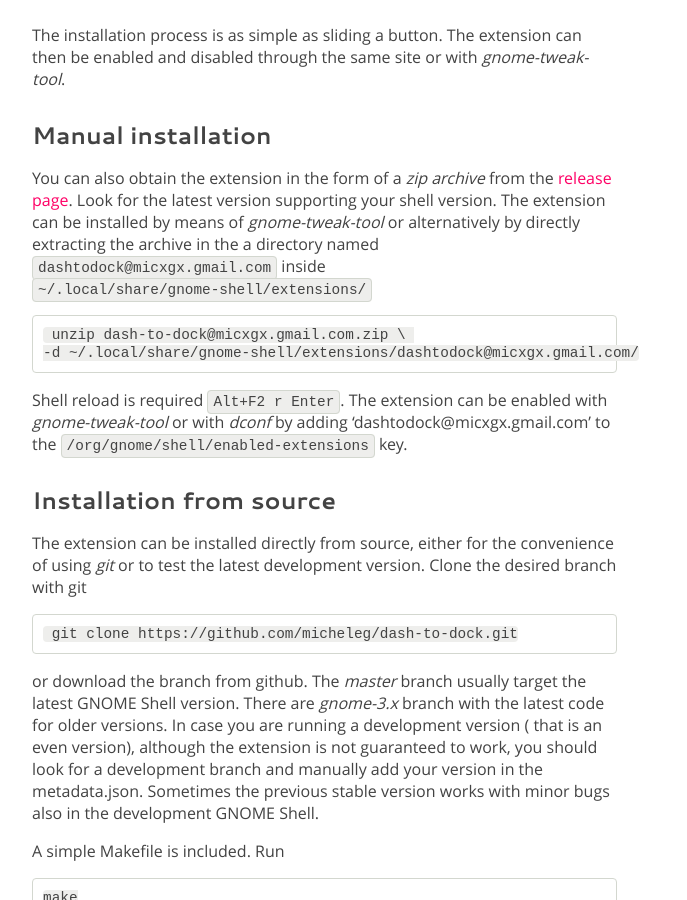
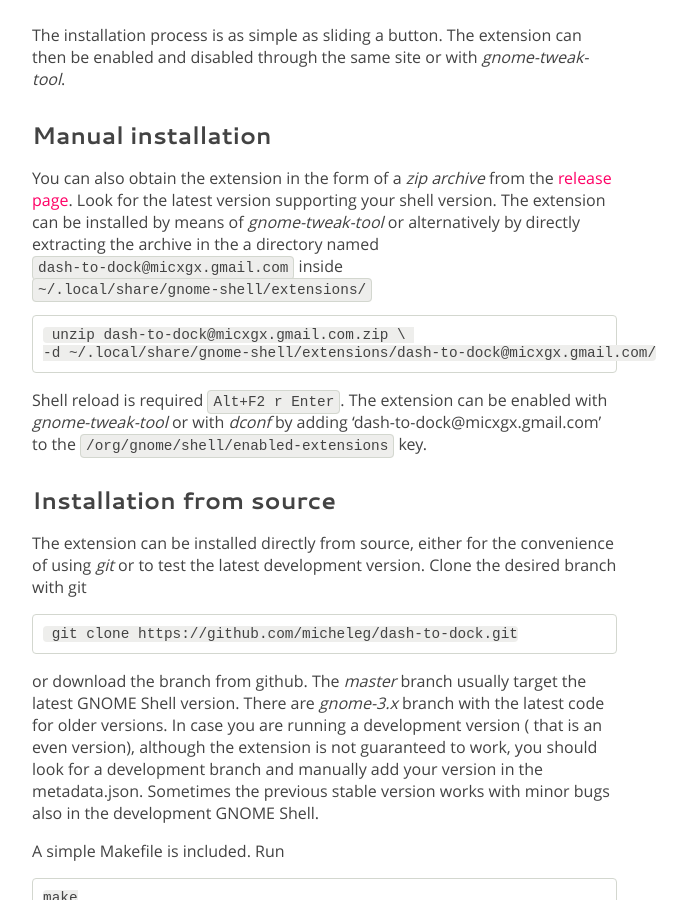
Before and after one commit to micheleg/dash-to-dock, a Jekyll site: the page built from download.md, in a window 1280 px wide and 900 px high, scrolled down 1015 px. Shown: the whole window, without its empty margins (143-830 px from the left). Built offline with Jekyll 4.4.1, drawn with Linux system fonts in a browser that asks for light colours; Markdown is read by kramdown in place of the engine named in the settings.

Commit message:
Update extension directory to match installed name

```diff
--- a/download.md
+++ b/download.md
@@ -27,12 +27,12 @@
 
 <a name="manualinstallation"></a>
 ### Manual installation
-You can also obtain the extension in the form of a *zip archive* from the [release page](.{{ site.release_page_url }}). Look for the latest version supporting your shell version. The extension can be installed by means of *gnome-tweak-tool* or alternatively by directly extracting the archive in the a directory named <code>dashtodock@micxgx.gmail.com</code> inside <code>~/.local/share/gnome-shell/extensions/</code>
+You can also obtain the extension in the form of a *zip archive* from the [release page](.{{ site.release_page_url }}). Look for the latest version supporting your shell version. The extension can be installed by means of *gnome-tweak-tool* or alternatively by directly extracting the archive in the a directory named <code>dash-to-dock@micxgx.gmail.com</code> inside <code>~/.local/share/gnome-shell/extensions/</code>
 
      unzip dash-to-dock@micxgx.gmail.com.zip \
-    -d ~/.local/share/gnome-shell/extensions/dashtodock@micxgx.gmail.com/
+    -d ~/.local/share/gnome-shell/extensions/dash-to-dock@micxgx.gmail.com/
 
-Shell reload is required <code>Alt+F2 r Enter</code>. The extension can be enabled with *gnome-tweak-tool* or with *dconf* by adding 'dashtodock@micxgx.gmail.com' to the <code>/org/gnome/shell/enabled-extensions</code> key.
+Shell reload is required <code>Alt+F2 r Enter</code>. The extension can be enabled with *gnome-tweak-tool* or with *dconf* by adding 'dash-to-dock@micxgx.gmail.com' to the <code>/org/gnome/shell/enabled-extensions</code> key.
 
 <a name="installfromsource"></a>
 ### Installation from source
```
